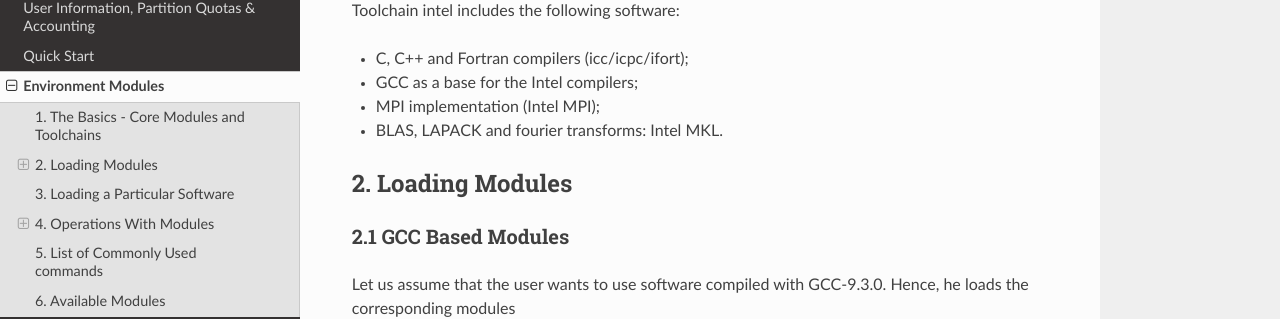
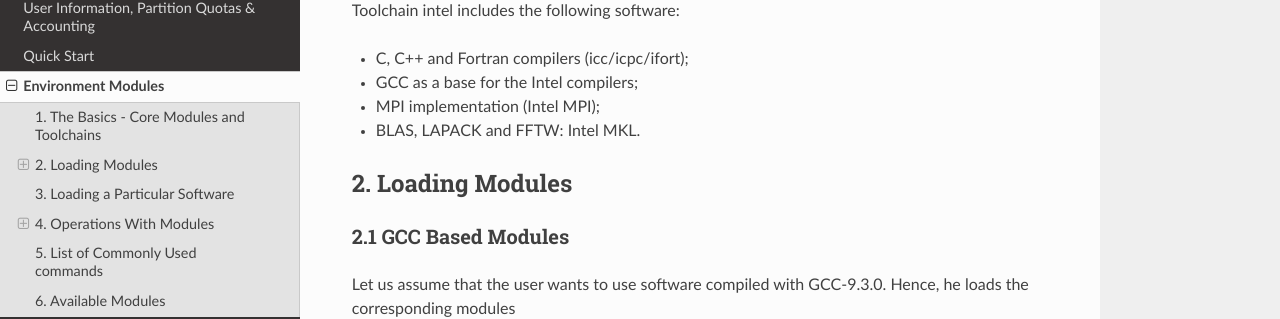
Before and after one commit to mavillez/Oblivion, a Sphinx documentation site: the page built from docs/source/modules.rst, in a window 1280 px wide and 900 px high, scrolled down 1358 px. Shown: the part 137-456 px from the top of the window. Built offline with Sphinx 7.4.7 and the Read the Docs theme 2.0.0, drawn with Linux system fonts in a browser that asks for light colours.

Commit message:
Update modules.rst

```diff
--- a/docs/source/modules.rst
+++ b/docs/source/modules.rst
@@ -64,7 +64,7 @@ Toolchain intel includes the following software:
 - C, C++ and Fortran compilers (icc/icpc/ifort);
 - GCC as a base for the Intel compilers;
 - MPI implementation (Intel MPI);
-- BLAS, LAPACK and fourier transforms: Intel MKL.
+- BLAS, LAPACK and FFTW: Intel MKL.
 
 
 2. Loading Modules
```
